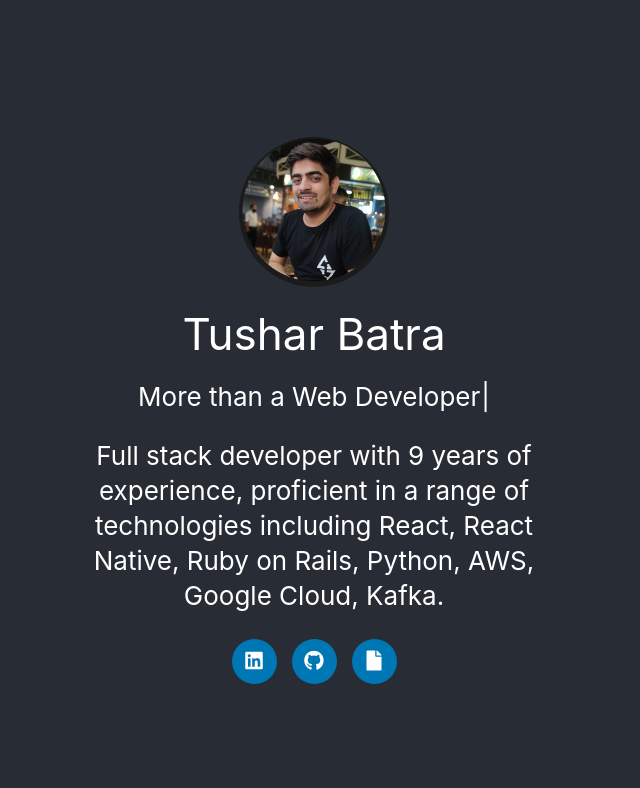
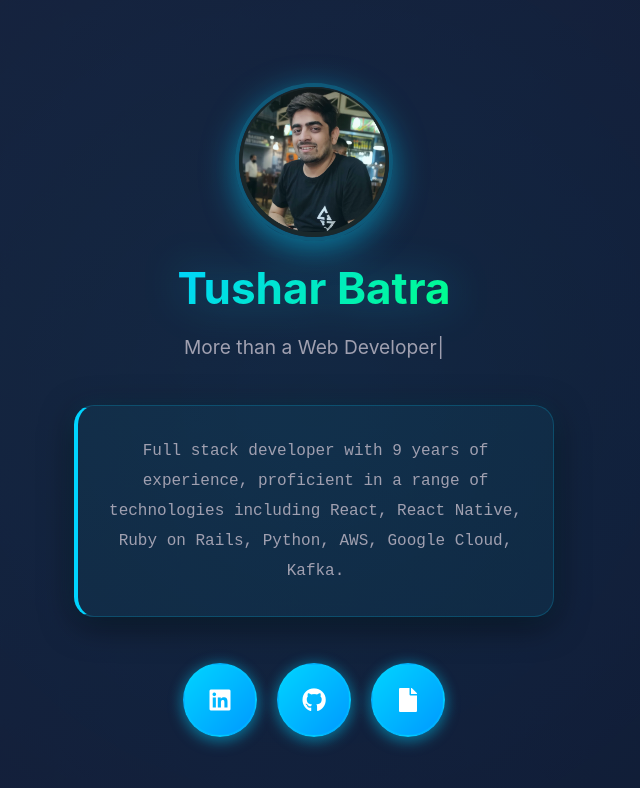
Before and after one commit to tushar0837/portfolio, a React (Create React App) app: page / in a window 1280 px wide. Shown: the top 788 px of the page, without its empty margins (326-966 px from the left). Built offline with nearby package versions, Linux system fonts and the light colour scheme.

Commit message:
chore: minor fixes

```diff
--- a/src/App.css
+++ b/src/App.css
@@ -1,5 +1,20 @@
+:root {
+  --primary-gradient: linear-gradient(135deg, #00d4ff 0%, #0099ff 100%);
+  --secondary-gradient: linear-gradient(135deg, #00ff88 0%, #00cc88 100%);
+  --bg-gradient: linear-gradient(135deg, #0a0e27 0%, #1a1f3a 50%, #0a0e27 100%);
+  --glass-bg: rgba(0, 212, 255, 0.05);
+  --glass-border: rgba(0, 212, 255, 0.2);
+  --shadow-color: rgba(0, 0, 0, 0.5);
+  --text-primary: #e0e0e0;
+  --text-secondary: #a0a0b0;
+  --accent-cyan: #00d4ff;
+  --accent-green: #00ff88;
+  --accent-blue: #0099ff;
+}
+
 .App {
   text-align: center;
+  animation: pageLoad 0.6s ease-out;
 }
 
 .App-logo {
@@ -8,20 +23,10 @@
   pointer-events: none;
 }
 
-@media (prefers-reduced-motion: no-preference) {
-  .App-logo {
-    animation: App-logo-spin infinite 20s linear;
-  }
-}
-
-/* @media (prefers-reduced-motion: no-preference) {
-  .tishi {
-    animation: App-logo-spin infinite 20s linear;
-  }
-} */
-
 .App-header {
-  background-color: #282c34;
+  background: var(--bg-gradient);
+  background-size: 400% 400%;
+  animation: gradientShift 15s ease infinite;
   padding: 10px 400px;
   min-height: 100vh;
   display: flex;
@@ -29,10 +34,148 @@
   align-items: center;
   justify-content: center;
   font-size: calc(10px + 2vmin);
+  color: var(--text-primary);
+  position: relative;
+  overflow: hidden;
+}
+
+.App-header::before {
+  content: '';
+  position: absolute;
+  top: -50%;
+  left: -50%;
+  width: 200%;
+  height: 200%;
+  background: radial-gradient(circle, rgba(0, 212, 255, 0.08) 0%, transparent 70%);
+  animation: float 20s ease-in-out infinite;
+  pointer-events: none;
+}
+
+.profile-picture {
+  width: 150px;
+  height: 150px;
+  border-radius: 50%;
+  object-fit: cover;
+  margin-bottom: 20px;
+  border: 4px solid rgba(0, 212, 255, 0.3);
+  box-shadow: 0 8px 32px rgba(0, 212, 255, 0.5);
+  animation: fadeInScale 0.8s ease-out;
+  transition: transform 0.3s ease, box-shadow 0.3s ease;
+}
+
+.profile-picture:hover {
+  transform: scale(1.05);
+  box-shadow: 0 12px 48px rgba(0, 212, 255, 0.7), 0 0 30px rgba(0, 255, 136, 0.3);
+}
+
+.name-title {
+  font-size: 44px;
+  margin-bottom: 20px;
+  font-weight: 700;
+  background: linear-gradient(135deg, #00d4ff 0%, #00ff88 100%);
+  -webkit-background-clip: text;
+  -webkit-text-fill-color: transparent;
+  background-clip: text;
+  animation: fadeInUp 0.8s ease-out 0.2s both;
+  filter: drop-shadow(0 0 20px rgba(0, 212, 255, 0.3));
+}
+
+.typewriter-container {
+  animation: fadeInUp 0.8s ease-out 0.4s both;
+  color: var(--text-secondary);
+  font-size: 1.2rem;
+  margin-bottom: 30px;
+}
+
+.summary-container {
+  animation: fadeInUp 0.8s ease-out 0.6s both;
+}
+
+.summary {
+  line-height: 30px;
+  max-width: 700px;
+  font-size: 16px;
+  color: var(--text-secondary);
+  background: var(--glass-bg);
+  backdrop-filter: blur(10px);
+  -webkit-backdrop-filter: blur(10px);
+  border: 1px solid var(--glass-border);
+  border-left: 4px solid var(--accent-cyan);
+  border-radius: 20px;
+  padding: 30px;
+  box-shadow: 0 8px 32px var(--shadow-color), 0 0 20px rgba(0, 212, 255, 0.1);
+  transition: transform 0.3s ease, box-shadow 0.3s ease, border-color 0.3s ease;
+  font-family: 'Courier New', monospace;
+}
+
+.summary:hover {
+  transform: translateY(-5px);
+  box-shadow: 0 12px 48px var(--shadow-color), 0 0 40px rgba(0, 212, 255, 0.2);
+  border-left-color: var(--accent-green);
+}
+
+.social-links {
+  display: flex;
+  gap: 20px;
+  margin-top: 30px;
+  animation: fadeInUp 0.8s ease-out 0.8s both;
+}
+
+.social-button {
+  display: inline-flex;
+  align-items: center;
+  justify-content: center;
+  padding: 10px;
+  background: var(--primary-gradient);
   color: white;
+  text-decoration: none;
+  border-radius: 50%;
+  font-size: 24px;
+  height: 50px;
+  width: 50px;
+  box-shadow: 0 4px 15px rgba(0, 212, 255, 0.4), 0 0 15px rgba(0, 212, 255, 0.2);
+  transition: all 0.3s cubic-bezier(0.4, 0, 0.2, 1);
+  position: relative;
+  overflow: hidden;
+  border: 2px solid rgba(0, 212, 255, 0.3);
 }
-.summary  {
-  line-height: 35px;
+
+.social-button::before {
+  content: '';
+  position: absolute;
+  top: 50%;
+  left: 50%;
+  width: 0;
+  height: 0;
+  border-radius: 50%;
+  background: rgba(255, 255, 255, 0.2);
+  transform: translate(-50%, -50%);
+  transition: width 0.6s, height 0.6s;
+}
+
+.social-button:hover::before {
+  width: 100%;
+  height: 100%;
+}
+
+.social-button:hover {
+  transform: translateY(-8px) scale(1.1);
+  box-shadow: 0 8px 30px rgba(0, 212, 255, 0.6), 0 0 30px rgba(0, 212, 255, 0.4);
+  border-color: rgba(0, 255, 136, 0.6);
+}
+
+.social-button:active {
+  transform: translateY(-4px) scale(1.05);
+}
+
+.social-button i {
+  position: relative;
+  z-index: 1;
+  transition: transform 0.3s ease;
+}
+
+.social-button:hover i {
+  transform: scale(1.1) rotate(5deg);
 }
 
 /* Add this media query for mobile views */
@@ -41,12 +184,82 @@
     padding: 10px 20px;
   }
   .summary {
-    line-height: 25px;
+    line-height: 24px;
+    padding: 20px;
+    font-size: 14px;
+  }
+  .name-title {
+    font-size: 32px;
+  }
+  .social-button {
+    height: 45px;
+    width: 45px;
+    font-size: 18px;
+    padding: 8px;
   }
 }
 
 .App-link {
   color: #61dafb;
+}
+
+/* Animations */
+@keyframes pageLoad {
+  from {
+    opacity: 0;
+  }
+  to {
+    opacity: 1;
+  }
+}
+
+@keyframes gradientShift {
+  0% {
+    background-position: 0% 50%;
+  }
+  50% {
+    background-position: 100% 50%;
+  }
+  100% {
+    background-position: 0% 50%;
+  }
+}
+
+@keyframes fadeInScale {
+  from {
+    opacity: 0;
+    transform: scale(0.8);
+  }
+  to {
+    opacity: 1;
+    transform: scale(1);
+  }
+}
+
+@keyframes fadeInUp {
+  from {
+    opacity: 0;
+    transform: translateY(30px);
+  }
+  to {
+    opacity: 1;
+    transform: translateY(0);
+  }
+}
+
+@keyframes float {
+  0%, 100% {
+    transform: translateY(0px) rotate(0deg);
+  }
+  25% {
+    transform: translateY(-10px) rotate(1deg);
+  }
+  50% {
+    transform: translateY(-20px) rotate(0deg);
+  }
+  75% {
+    transform: translateY(-10px) rotate(-1deg);
+  }
 }
 
 @keyframes App-logo-spin {
--- a/src/App.js
+++ b/src/App.js
@@ -13,15 +13,10 @@ function App() {
         <img
           src="/pp.png"
           alt="Profile Picture"
-          style={{
-            width: '150px',
-            height: '150px',
-            borderRadius: '50%',
-            objectFit: 'cover',
-            marginBottom: '20px'
-          }}
+          className="profile-picture"
         />
-        <div style={{fontSize: 44, marginBottom: 20}}>Tushar Batra</div>
+        <div className="name-title">Tushar Batra</div>
+        <div className="typewriter-container">
           <Typewriter
             changeDeleteSpeed={1000}
             options={{
@@ -30,12 +25,16 @@ function App() {
               loop: true,
             }}
           />
-        <div>
-         <p className="summary">Full stack developer with 9 years of experience, proficient in a range of technologies including React, React Native, Ruby on Rails, Python, AWS, Google Cloud, Kafka.</p>
         </div>
-        <div>
+        <div className="summary-container">
+          <p className="summary">
+            Full stack developer with 9 years of experience, proficient in a range of technologies including React, React Native, Ruby on Rails, Python, AWS, Google Cloud, Kafka.
+          </p>
+        </div>
+        <div className="social-links">
           <a
-            data-tooltip-id="linkedin" data-tooltip-content="LinkedIn"
+            data-tooltip-id="linkedin"
+            data-tooltip-content="LinkedIn"
             href="https://www.linkedin.com/in/tushar0837/"
             onClick={() => window.gtag('event', 'button_click', {
               'button_name': 'linkedin',
@@ -43,22 +42,13 @@ function App() {
             })}
             target="_blank"
             rel="noopener noreferrer"
-            style={{
-              display: 'inline-block',
-              padding: '10px',
-              backgroundColor: '#0077B5',
-              color: 'white',
-              textDecoration: 'none',
-              borderRadius: '100%',
-              fontSize: '20px',
-              height: 25,
-              width: 25
-            }}
+            className="social-button"
           >
             <i className="fab fa-linkedin"></i>
           </a>
           <a
-           data-tooltip-id="github" data-tooltip-content="GitHub"
+            data-tooltip-id="github"
+            data-tooltip-content="GitHub"
             onClick={() => window.gtag('event', 'button_click', {
               'button_name': 'github',
               'screen_name': 'Home'
@@ -66,38 +56,24 @@ function App() {
             href="https://www.github.com/tushar0837/"
             target="_blank"
             rel="noopener noreferrer"
-            style={{
-              display: 'inline-block',
-              padding: '10px',
-              backgroundColor: '#0077B5',
-              color: 'white',
-              textDecoration: 'none',
-              borderRadius: '100%',
-              fontSize: '20px',
-              height: 25,
-              width: 25,
-              marginLeft: 15
-            }}
+            className="social-button"
           >
             <i className="fab fa-github"></i>
           </a>
-
-          <Link to="resume" target="_blank" style={{
-              display: 'inline-block',
-              padding: '10px',
-              backgroundColor: '#0077B5',
-              color: 'white',
-              textDecoration: 'none',
-              borderRadius: '100%',
-              fontSize: '20px',
-              height: 25,
-              width: 25,
-              marginLeft: 15
-            }}>
-            <i onClick={() => window.gtag('event', 'button_click', {
+          <Link
+            to="resume"
+            target="_blank"
+            className="social-button"
+            data-tooltip-id="resume"
+            data-tooltip-content="Resume"
+          >
+            <i
+              onClick={() => window.gtag('event', 'button_click', {
                 'button_name': 'resume',
                 'screen_name': 'Home'
-  })} className="fas fa-file"></i>
+              })}
+              className="fas fa-file"
+            ></i>
           </Link>
         </div>
       </div>
```
Lines whose indentation alone changed are shown as unchanged.
